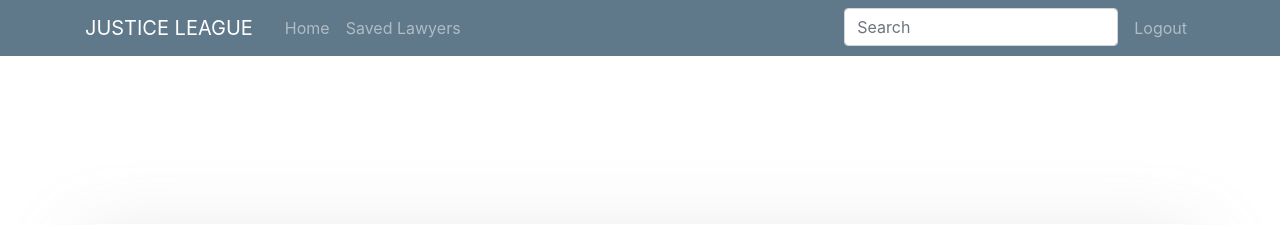
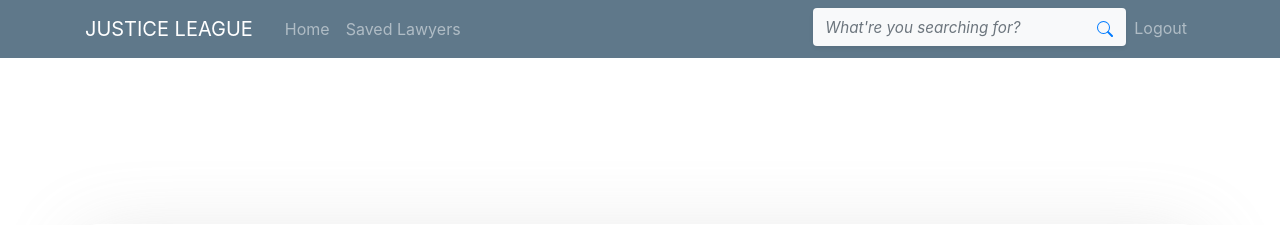
Before and after one commit to nishitjain1204/Affordable-Law, a Flask app: page /show_profile/2 in a window 1280 px wide. Shown: the top 225 px of the page. Run offline with Flask 2, Linux system fonts and the light colour scheme; a user stored in the database is signed in; data comes from the database, SQL or seed files in the repository; some libraries are stand-ins or nearby versions.

Commit message:
added css for search bar

```diff
--- a/main.py
+++ b/main.py
@@ -10,6 +10,7 @@ from flask_login import LoginManager , UserMixin , login_user , logout_user , lo
 from flask_login import login_user, current_user, logout_user, login_required
 from forms import RegistrationForm,LoginForm,ProfileForm,CaseForm
 from werkzeug.utils import secure_filename
+
 app = Flask(__name__)
 
 
@@ -20,7 +21,10 @@ app.config['SQLALCHEMY_TRACK_MODIFICATIONS']=False
 app.config['SQLALCHEMY_DATABASE_URI'] = 'sqlite:///models.sqlite3'
 app.config['UPLOAD_FOLDER'] = 'static/uploads'
 app.config['UPLOAD_EXTENSIONS'] = ['.jpg', '.png', '.gif','.pdf','.txt','.doc','.docx','.jpeg']
+app.config['WHOOSH_BASE'] = 'whoosh'
 db.init_app(app)
+
+
 
 
 
--- a/models.py
+++ b/models.py
@@ -33,6 +33,8 @@ class User(UserMixin, db.Model):
 
 
 class Lawyer(UserMixin,db.Model):
+
+    __searchable__ = ['username','first_name','last_name','current_job','city','specialization1','specialization2','specialization3',]
 
     id = db.Column(db.Integer , primary_key = True)
     username = db.Column(db.String(50), nullable = False)
--- a/static/main.css
+++ b/static/main.css
@@ -79,3 +79,19 @@ a.article-title:hover {
 .account-heading {
   font-size: 2.5rem;
 }
+
+.form-control::placeholder {
+  font-size: 0.95rem;
+  color: #aaa;
+  font-style: italic;
+}
+ .form-control:focus {
+  box-shadow: none;
+}
+
+.form-control-underlined {
+  border-width: 0;
+  border-bottom-width: 1px;
+  border-radius: 0;
+  padding-left: 0;
+}
--- a/templates/user_layout.html
+++ b/templates/user_layout.html
@@ -33,12 +33,33 @@
 	        </div>
 	        <!-- Navbar Right Side -->
 	        <div class="navbar-nav">
-            <nav>
+            <a class="nav-item">
               <form class="form-inline">
-                <input class="form-control mr-sm-2" type="search" placeholder="Search" aria-label="Search">
-                <!-- <button class="btn btn-outline-success my-2 my-sm-0" type="submit">Search</button> -->
-              </form>
-            </nav>
+                <!-- <input class="form-control mr-sm-2" type="search" placeholder="Search" aria-label="Search">
+                <button class="btn btn-outline-success my-2 my-sm-0" type="submit">Search</button> -->
+                <!-- <div class="input-group mb-1">
+                  <input type="search" placeholder="What're you searching for?" aria-describedby="button-addon5" class="form-control">
+                  <div class="input-group-append">
+                    <button id="button-addon5" type="submit" class="btn btn-primary"><svg width="1em" height="1em" viewBox="0 0 16 16" class="bi bi-search" fill="currentColor" xmlns="http://www.w3.org/2000/svg">
+                    <path fill-rule="evenodd" d="M10.442 10.442a1 1 0 0 1 1.415 0l3.85 3.85a1 1 0 0 1-1.414 1.415l-3.85-3.85a1 1 0 0 1 0-1.415z"/>
+                    <path fill-rule="evenodd" d="M6.5 12a5.5 5.5 0 1 0 0-11 5.5 5.5 0 0 0 0 11zM13 6.5a6.5 6.5 0 1 1-13 0 6.5 6.5 0 0 1 13 0z"/>
+                  </svg></button>
+                  </div>
+                </div> -->
+                <div class="bg-light rounded rounded-pill shadow-sm mb-1">
+                  <div class="input-group">
+                    <input type="search" placeholder="What're you searching for?" aria-describedby="button-addon1" class="form-control border-0 bg-transparent">
+                    <div class="input-group-append">
+                      <button id="button-addon1" type="submit" class="btn btn-link text-primary"><svg width="1em" height="1em" viewBox="0 0 16 16" class="bi bi-search" fill="currentColor" xmlns="http://www.w3.org/2000/svg">
+                        <path fill-rule="evenodd" d="M10.442 10.442a1 1 0 0 1 1.415 0l3.85 3.85a1 1 0 0 1-1.414 1.415l-3.85-3.85a1 1 0 0 1 0-1.415z"/>
+                        <path fill-rule="evenodd" d="M6.5 12a5.5 5.5 0 1 0 0-11 5.5 5.5 0 0 0 0 11zM13 6.5a6.5 6.5 0 1 1-13 0 6.5 6.5 0 0 1 13 0z"/>
+                      </svg></button>
+                    </div>
+                  </div>
+                </div>
+
+              </form></a>
+
 	          {% if current_user.is_authenticated %}
                 <a class="nav-item nav-link" href="{{ url_for('userlogout') }}">Logout</a>
                 {% block account%}
--- a/user_routes.py
+++ b/user_routes.py
@@ -11,6 +11,9 @@ from flask_login import login_user, current_user, logout_user, login_required
 from forms import RegistrationForm,LoginForm,ProfileForm,CaseForm
 from werkzeug.utils import secure_filename
 from main import app
+import flask_whooshalchemy as wa
+
+wa.whoosh_index(app,Lawyer)
 
 user_login_manager = LoginManager()
 user_login_manager.init_app(app)
```
Also changed, not shown: 1 other file.
